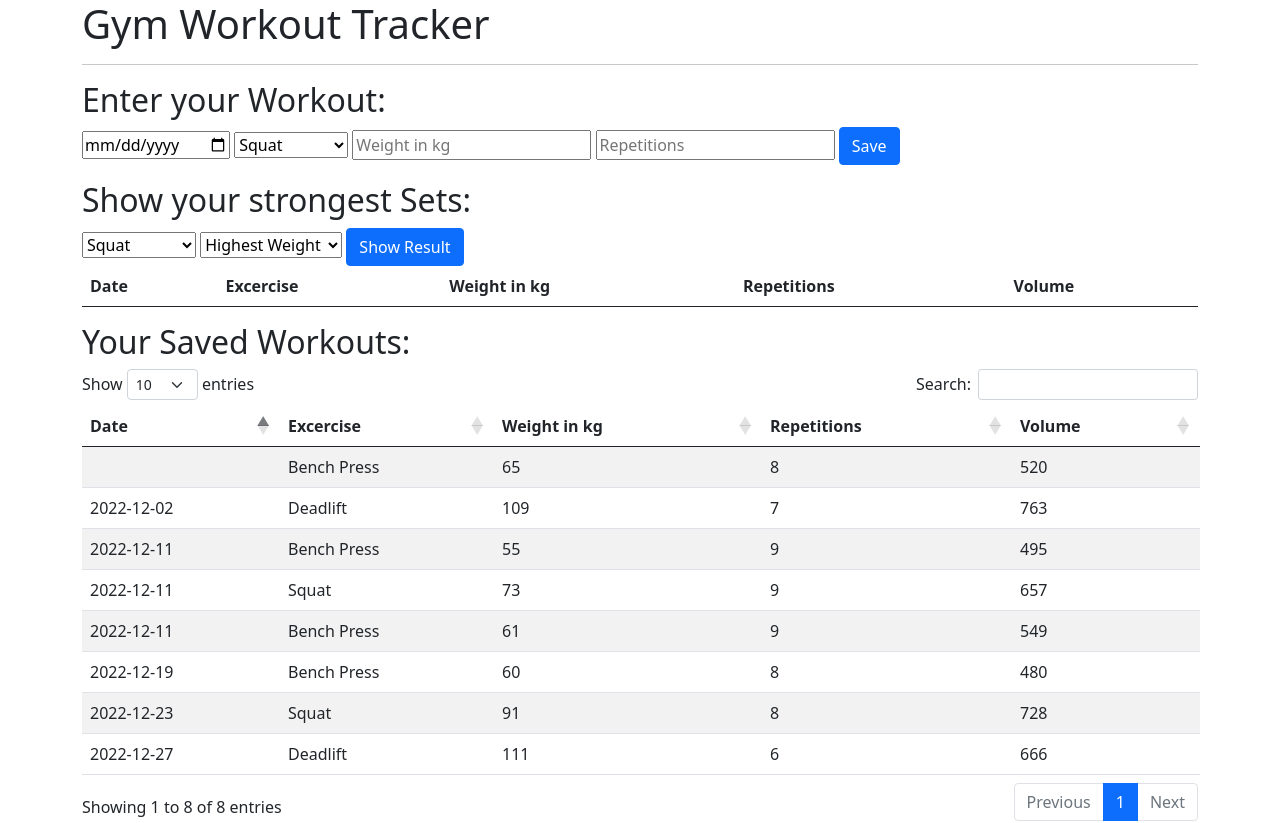
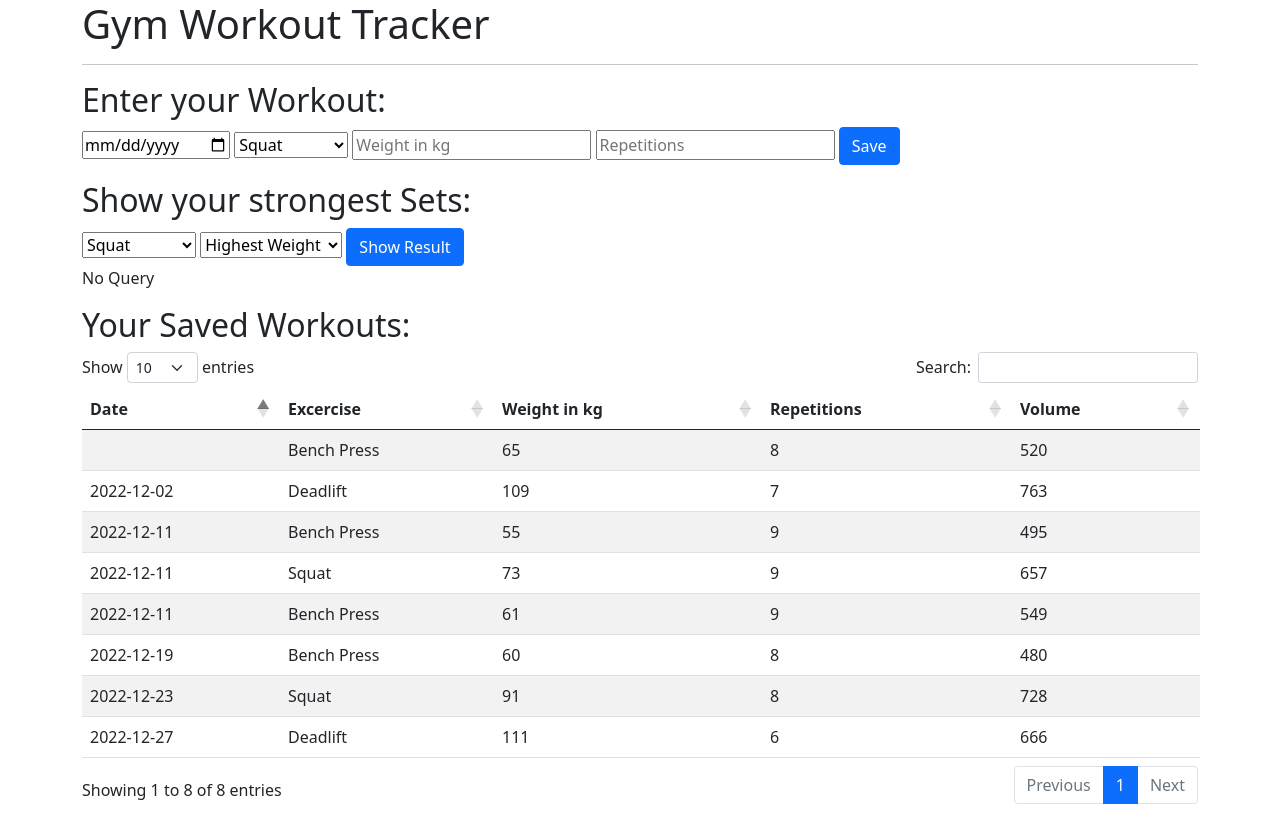
Before and after one commit to aoonsel/PROG2-V2, a Flask app: page / in a window 1280 px wide. Run offline with Flask 2, Linux system fonts and the light colour scheme; data comes from the database, SQL or seed files in the repository; both versions use the stored data as it was after the commit; lists and menus that the app fills with data are empty; some libraries are stand-ins or nearby versions.

Commit message:
Ausgabe der Query auf Hauptseite anzeigen; Falsche sqlite Abfrage fixen

```diff
--- a/runner/app.py
+++ b/runner/app.py
@@ -6,10 +6,11 @@ app = Flask('runner', template_folder=abspath('templates'))
 
 excercises = {0: 'Squat', 1: 'Bench Press', 2: 'Deadlift'}
 queries = {0: 'Highest Weight', 1: 'Highest Reps', 2: 'Highest Volume'}
+query_result = {}
 
 @app.route('/')
 def home():
-    return render_template('index.html', excercises=excercises, queries=queries)
+    return render_template('index.html', excercises=excercises, queries=queries, query_result=query_result)
 
 @app.route('/save', methods=['POST'])
 def save():
@@ -29,15 +30,15 @@ def get():
     query = int(request.args.get('query'))
 
     workout = get_workout_for_query(query, excercise)[0]
-    query_result = ({'date': workout[1],
-                        'excercise': excercises[workout[2]],
-                        'weight': workout[3],
-                        'reps': workout[4],
-                        'volume': workout[5]})
+    query_result = ({'Query': f'{excercises[excercise]}; {queries[query]}',
+                     'Date': workout[1],
+                     'Weight in kg': workout[3],
+                     'Repetitions': workout[4],
+                     'Volume': workout[5]})
 
-    return query_result
+    return render_template('index.html', excercises=excercises, queries=queries, query_result=query_result)
 
-@app.route('/api/data', methods=['GET'])
+@app.route('/api/data')
 def data():
     workouts = []
     for workout in get_workouts():
--- a/runner/data/data_access.py
+++ b/runner/data/data_access.py
@@ -2,7 +2,7 @@ import sqlite3
 from os import path
 
 connection_path = path.join('data', 'workouts.db')
-query_base = 'SELECT * FROM workouts WHERE excercise = ? ORDER BY ?, "date" LIMIT 1'
+query_base = 'SELECT * FROM workouts WHERE excercise = {} ORDER BY "{}" DESC, "date" LIMIT 1'
 insert_base = 'INSERT INTO workouts (date, excercise, reps, weight, volume) VALUES (?, ?, ?, ?, ?)'
 
 query_id_to_col_name = {0: 'weight', 1: 'reps', 2: 'volume'}
@@ -20,7 +20,8 @@ def get_workout_for_query(query_id, excercise):
     connection = sqlite3.connect(connection_path)
     cursor = connection.cursor()
 
-    result = cursor.execute(query_base, (excercise, query_id_to_col_name[query_id]))
+    query = query_base.format(excercise, query_id_to_col_name[query_id])
+    result = cursor.execute(query)
 
     return result.fetchmany()
 
--- a/runner/templates/index.html
+++ b/runner/templates/index.html
@@ -32,19 +32,18 @@
       <button type="submit" class="btn btn-primary">Show Result</button>
   </form>
 
+  {% if query_result %}
   <table id="query_result" class="table table-striped">
-      <thead>
-        <tr>
-          <th>Date</th>
-          <th>Excercise</th>
-          <th>Weight in kg</th>
-          <th>Repetitions</th>
-          <th>Volume</th>
-        </tr>
-      </thead>
-      <tbody>
-      </tbody>
-  </table>
+      {% for key, value in query_result.items() %}
+         <tr>
+              <th> {{ key }} </th>
+              <td> {{ value }} </td>
+         </tr>
+      {% endfor %}
+      </table>
+  {% else %}
+  <p>No Query</p>
+  {% endif %}
 
   <p></p>
 
@@ -79,17 +78,5 @@
       ],
     });
   });
-  $(document).ready(function() {
-    $('#data').DataTable({
-      ajax: '/get',
-      columns: [
-        {data: 'date', orderable: true, searchable: false},
-        {data: 'excercise', searchable: true},
-        {data: 'weight', orderable: true, searchable: false},
-        {data: 'reps', orderable: true, searchable: false},
-        {data: 'volume', orderable: true, searchable: false},
-      ],
-    });
-  });
 </script>
 {% endblock %}
```
Also changed, not shown: runner/data/workouts.db.
